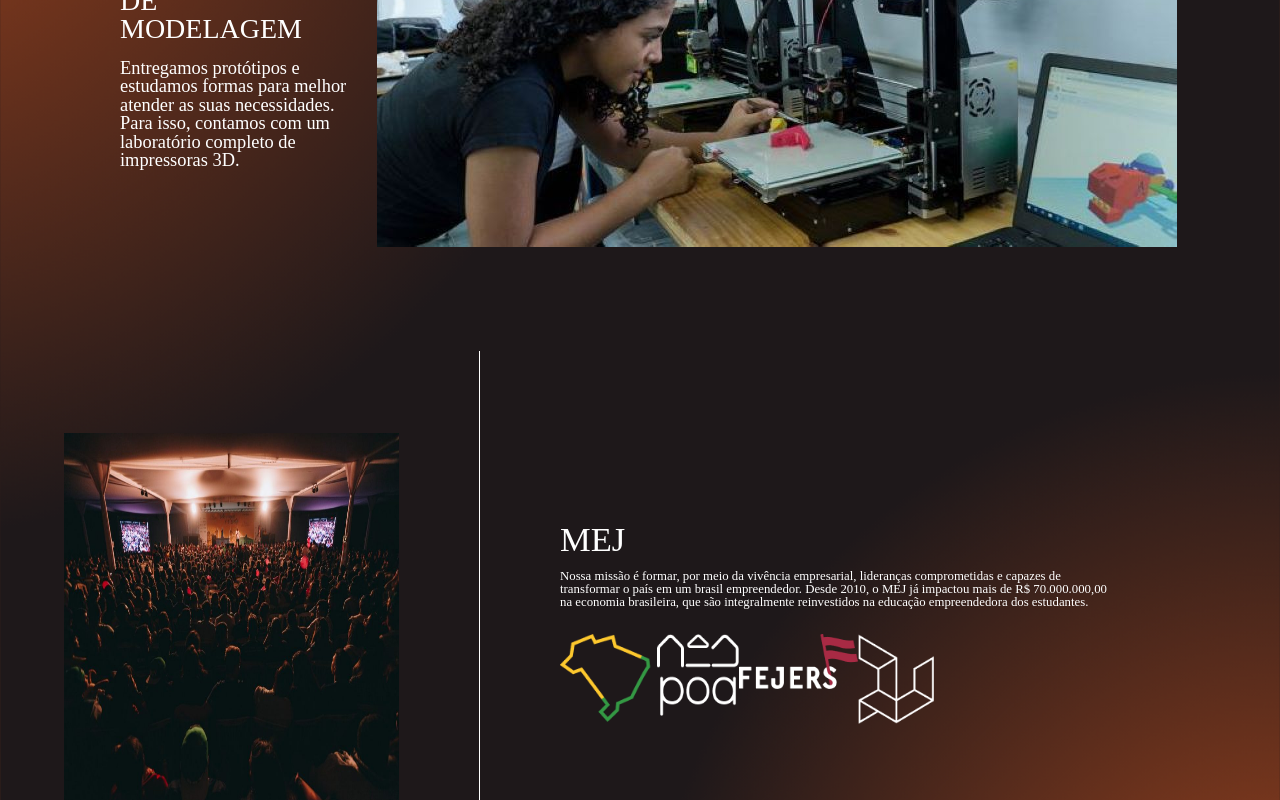
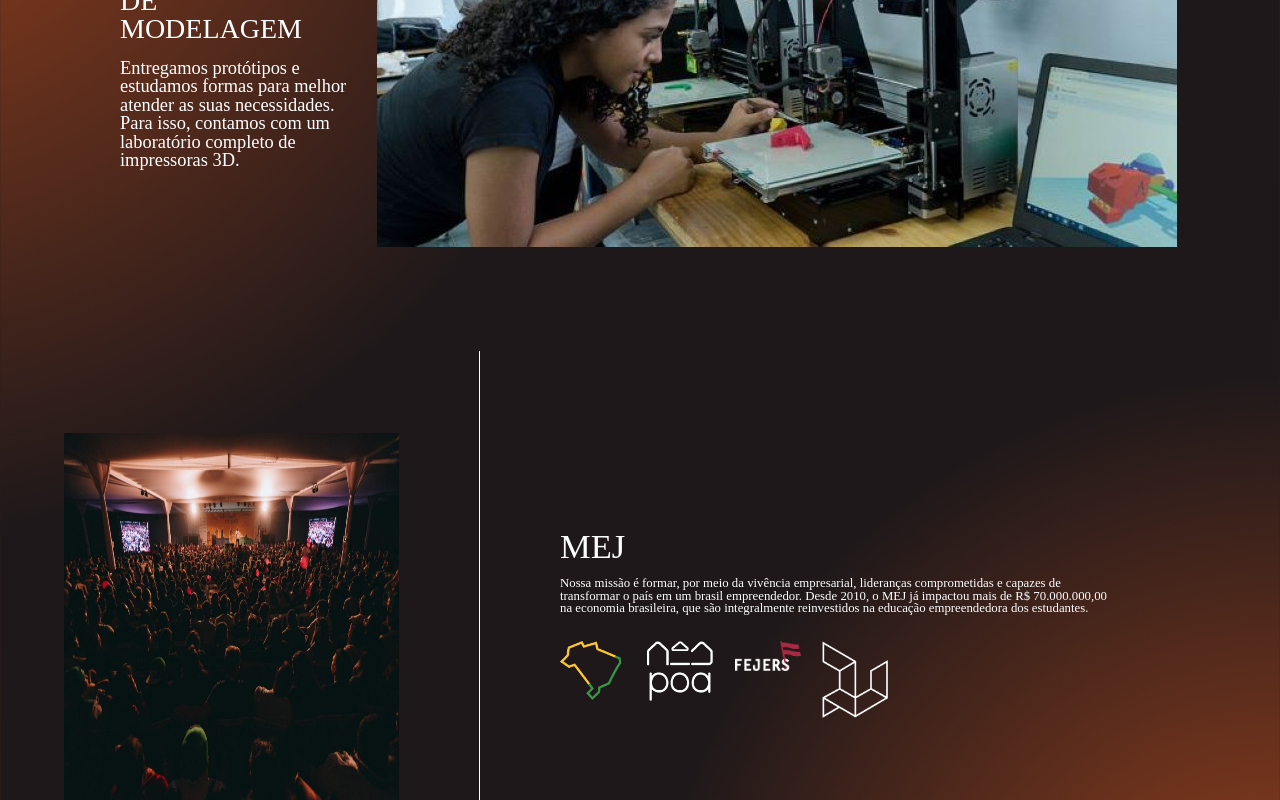
Before and after one commit to faisca-design/FaiscaJr, a Next.js app: page /sobre-nos in a window 1280 px wide. Shown: the part 5219-6019 px from the top of the page. Built offline with nearby package versions, Linux system fonts and the light colour scheme.

Commit message:
Logos sizes changed to 20%

```diff
--- a/src/components/sobreNos/MEJ/index.js
+++ b/src/components/sobreNos/MEJ/index.js
@@ -27,10 +27,10 @@ function MEJ ()
                 </p>
 
                 <div className={styles.conjuntoImagens}>
-                    <Image src={brasil} width={99} height={88} alt="brasil" />
-                    <Image src={NejPoa} width={82} height={82} alt="NejPoa" />
-                    <Image src={fejers} width={142} height={55} alt="Fejers" />
-                    <Image src={sla} width={76} height={90} alt="SLA" />
+                    <Image className={styles.logos} src={brasil} width={99} height={88} alt="brasil" />
+                    <Image className={styles.logos} src={NejPoa} width={82} height={82} alt="NejPoa" />
+                    <Image className={styles.logos} src={fejers} width={142} height={55} alt="Fejers" />
+                    <Image className={styles.logos} src={sla} width={76} height={90} alt="SLA" />
                 </div>
 
             </div>
--- a/src/components/sobreNos/MEJ/mej.module.css
+++ b/src/components/sobreNos/MEJ/mej.module.css
@@ -33,6 +33,10 @@
     width: 50%;
  }
 
+ .logos{
+    height: 20%;
+    width: 20%;
+ }
 
  .bar{
     height: 68vh;
```
